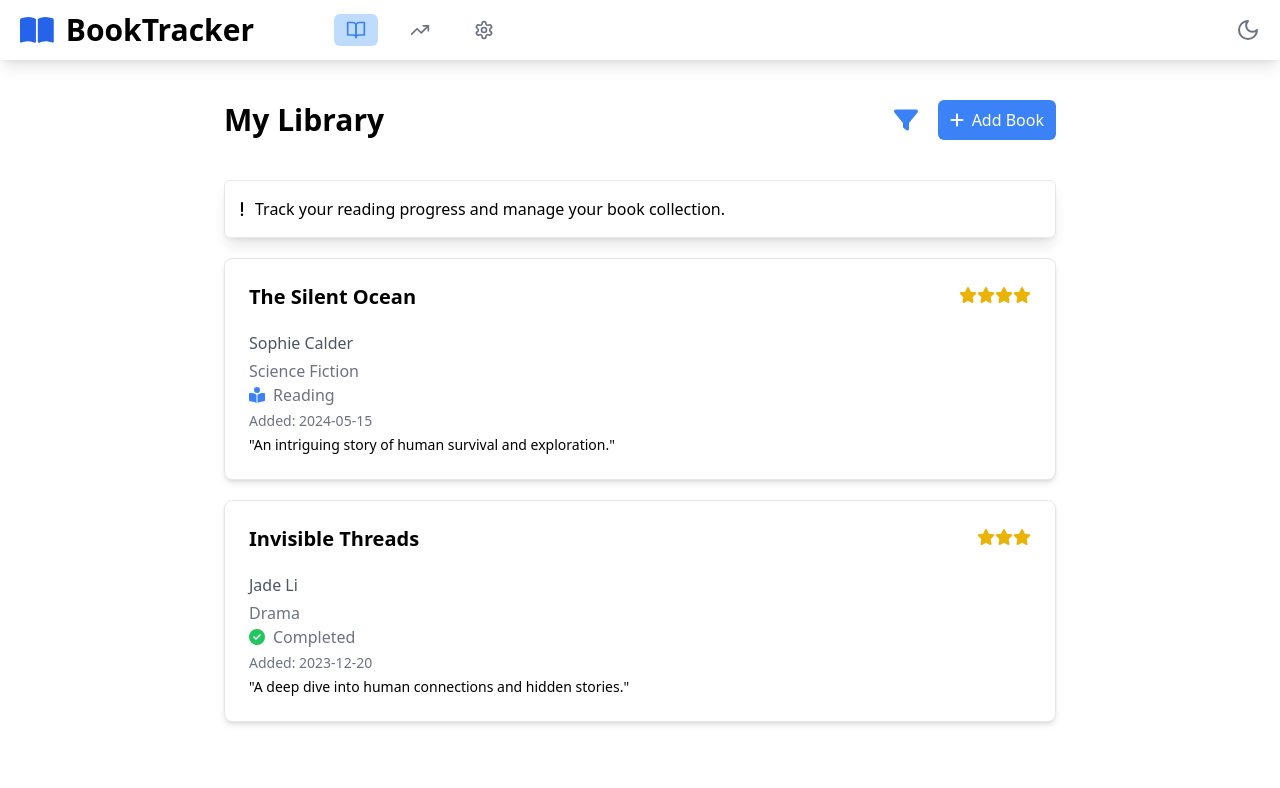
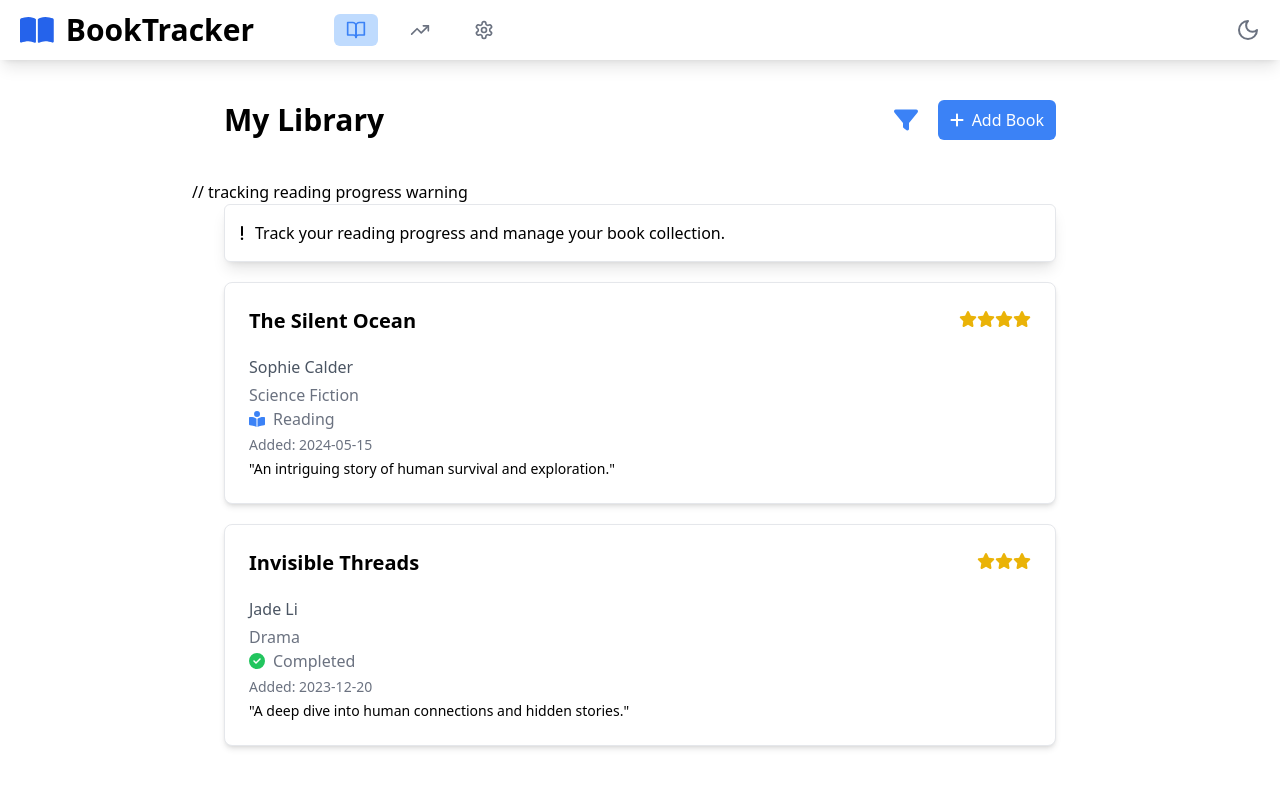
Before and after one commit to Batajoo/book-tracker-app, a React (Vite) app: page / in a window 1280 px wide. Shown: the top 788 px of the page. Built offline with nearby package versions, Linux system fonts and the light colour scheme.

Commit message:
small changes

```diff
--- a/src/sections/MainSection/MainSection.jsx
+++ b/src/sections/MainSection/MainSection.jsx
@@ -35,6 +35,7 @@ function MainSection(){
                 <option>To Read</option>
             </select>
         </div>
+        // tracking reading progress warning
         <div className="flex mx-8 mb-5 p-4 gap-3 rounded-md items-center border shadow-lg bg-white">
             <FontAwesomeIcon icon={faExclamation}/>
             <span>Track your reading progress and manage your book collection.</span>
```
